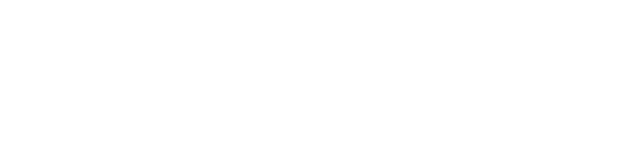
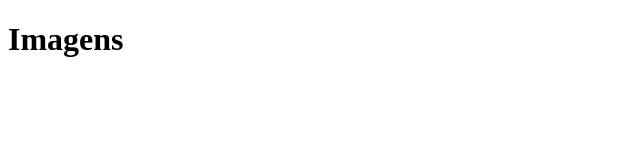
Before and after one commit to VictorHabechian/html-css, a plain HTML site: page exercícios/ex022/index.html in a window 1280 px wide. Shown: the whole page, without its empty margins (0-640 px from the left). Drawn offline with Linux system fonts and the light colour scheme.

Commit message:
Update index.html

```diff
--- a/exercícios/ex022/index.html
+++ b/exercícios/ex022/index.html
@@ -7,6 +7,6 @@
     <title>Document</title>
 </head>
 <body>
-
+    <h1>Imagens</h1>
 </body>
 </html>
```
